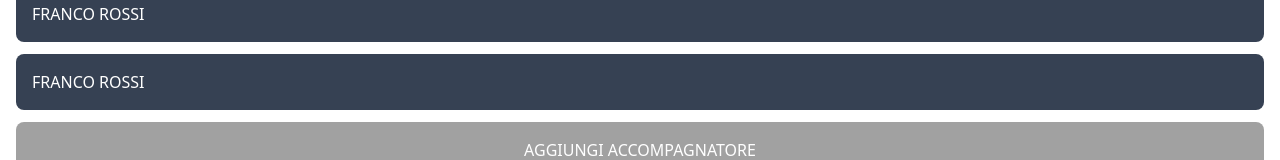
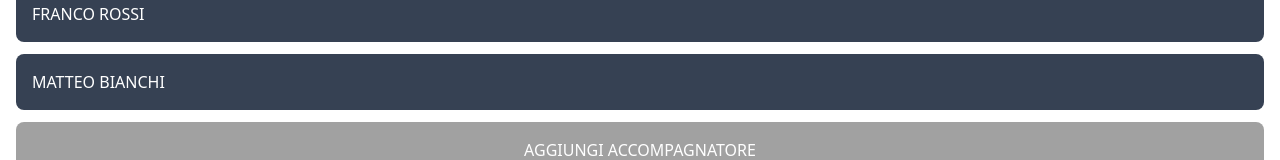
Before and after one commit to fabioferrero90/booroad-cs, a React (Vite) app: page /users in a window 1280 px wide. Shown: the part 300-460 px from the top of the page. Built offline with nearby package versions, Linux system fonts and the light colour scheme.

Commit message:
feat: update user name in Users page

```diff
--- a/src/pages/Users.jsx
+++ b/src/pages/Users.jsx
@@ -30,7 +30,7 @@ const Users = () => {
           <h2 className="text-white">FRANCO ROSSI</h2>
         </div>
         <div className="rounded-lg bg-gray-700 p-4 flex justify-start my-3">
-          <h2 className="text-white">FRANCO ROSSI</h2>
+          <h2 className="text-white">MATTEO BIANCHI</h2>
         </div>
         <div className="rounded-lg bg-neutral-400 p-4 flex justify-center my-3">
           <h2 className="text-white">AGGIUNGI ACCOMPAGNATORE</h2>
```
